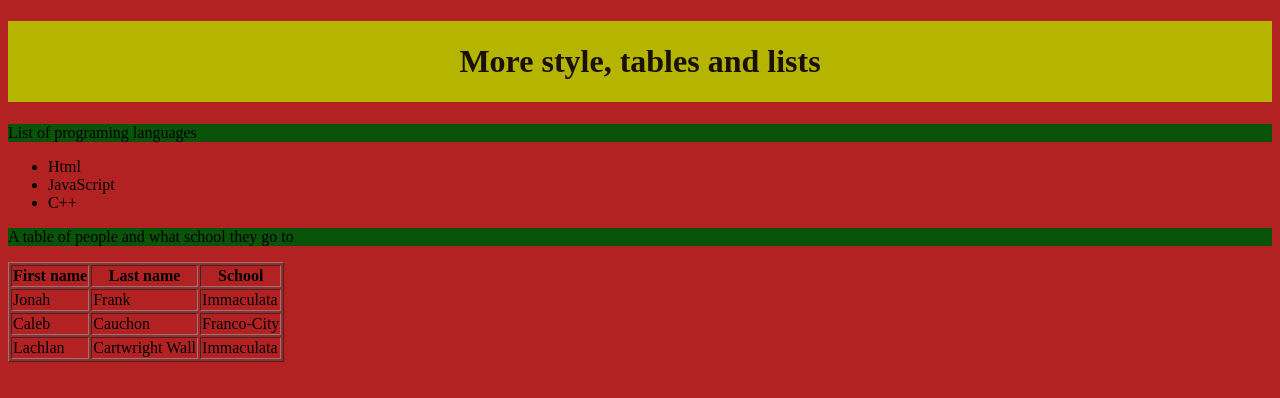
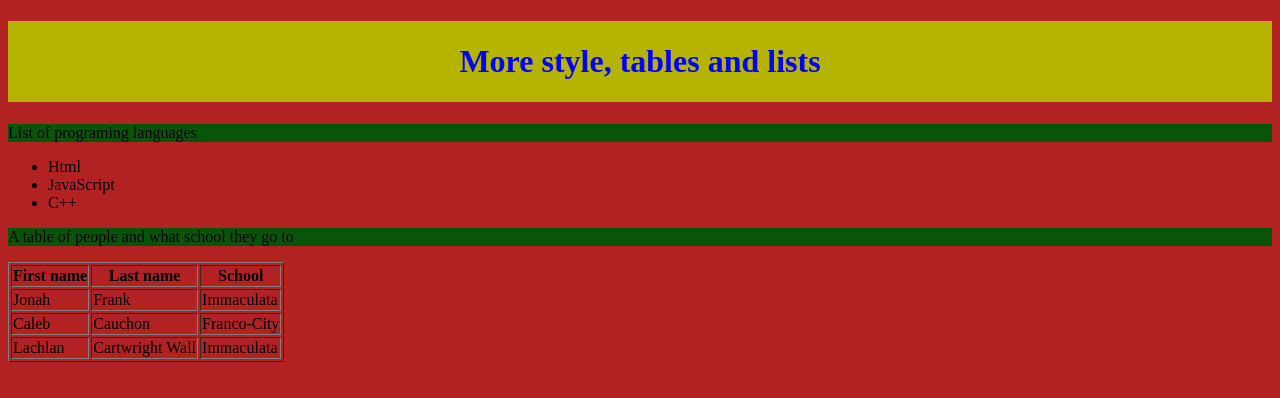
Before and after one commit to ICS20-Programming-Graeme-Barbe/Unit1-04-HTML-CSS, a plain HTML site: page more_style.html in a window 1280 px wide. Drawn offline with Linux system fonts and the light colour scheme.

Commit message:
Changed color in style2.css

```diff
--- a/css/style2.css
+++ b/css/style2.css
@@ -7,12 +7,14 @@
 body {
 	background-color: firebrick;
 }
+
 h1 {
 	background-color: rgb(180, 180, 1);
-	color: hsl(22, 40%, 7%);
+	color: hsl(240, 100%, 50%);
 	padding: 22px;
 	text-align: center;
 }
-p{
+
+p {
 	background-color: rgb(10, 84, 9)
 }
```
